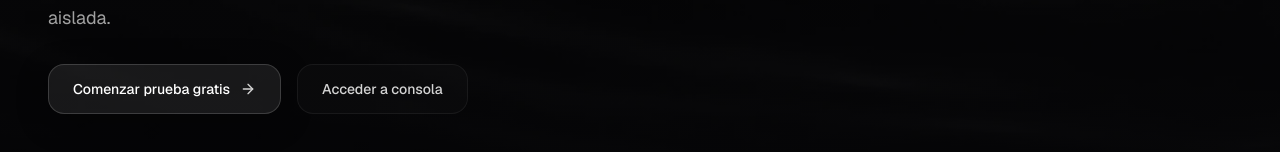
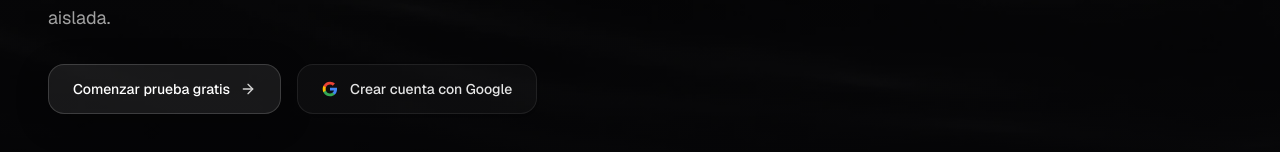
Before and after one commit to PatoCrazy2/shopli-monorepo, a Next.js app in the folder apps/admin/: page / in a window 1280 px wide. Shown: the part 532-684 px from the top of the page. Built offline with nearby package versions, Linux system fonts and the light colour scheme; no server answers.

Commit message:
feat(landing): set secondary CTA button to direct Google account sign-up

```diff
--- a/apps/admin/src/components/landing/HeroSection.tsx
+++ b/apps/admin/src/components/landing/HeroSection.tsx
@@ -1,7 +1,9 @@
 "use client";
 
+import { useState } from "react";
 import Link from "next/link";
 import { ArrowRight } from "lucide-react";
+import { signIn } from "next-auth/react";
 import Hero3DViewer from "./Hero3DViewer";
 
 export default function HeroSection() {
@@ -13,10 +15,12 @@ export default function HeroSection() {
   const subtitleText =
     "Punto de venta offline-first con conciliación en tiempo real, auditorías ciegas de inventario y gestión multi-sucursal aislada.";
 
-  // Base delay para subtítulo: inicia en 1.0s después de las palabras del título
-  const subtitleBaseDelay = 1.0;
-  // Delay por letra: ~7.5ms por carácter (140 caracteres ≈ 1.05s)
-  const letterDelayStep = 0.0075;
+  const [isGoogleLoading, setIsGoogleLoading] = useState(false);
+
+  const handleGoogleClick = () => {
+    setIsGoogleLoading(true);
+    signIn("google", { callbackUrl: "/onboarding" });
+  };
 
   return (
     <main className="relative z-10 min-h-screen flex items-center justify-center max-w-7xl mx-auto px-6 sm:px-12 pt-24 pb-16">
@@ -81,6 +85,7 @@ export default function HeroSection() {
             className="flex flex-wrap items-center gap-4 animate-fade-in"
             style={{ animationDelay: "1.9s", opacity: 0 }}
           >
+            {/* Botón Principal: Comenzar prueba gratis */}
             <Link
               href="/register"
               className="group inline-flex items-center gap-2.5 px-6 py-3.5 rounded-2xl bg-white/[0.08] hover:bg-white/[0.16] text-white font-medium text-sm border border-white/[0.16] backdrop-blur-xl transition-all duration-300 shadow-[0_8px_32px_rgba(0,0,0,0.3)] hover:shadow-[0_12px_32px_rgba(255,255,255,0.08)] cursor-pointer"
@@ -88,12 +93,60 @@ export default function HeroSection() {
               <span>Comenzar prueba gratis</span>
               <ArrowRight className="w-4 h-4 text-neutral-300 transition-transform group-hover:translate-x-0.5 group-hover:text-white" />
             </Link>
-            <Link
-              href="/login"
-              className="inline-flex items-center gap-2 px-6 py-3.5 rounded-2xl bg-white/[0.02] hover:bg-white/[0.06] text-neutral-300 hover:text-white font-medium text-sm border border-white/[0.06] hover:border-white/[0.12] backdrop-blur-md transition-all duration-300 cursor-pointer"
+
+            {/* Botón Secundario: Crear cuenta con Google */}
+            <button
+              type="button"
+              onClick={handleGoogleClick}
+              disabled={isGoogleLoading}
+              className="group inline-flex items-center gap-3 px-6 py-3.5 rounded-2xl bg-white/[0.03] hover:bg-white/[0.08] text-neutral-200 hover:text-white font-medium text-sm border border-white/[0.08] hover:border-white/[0.16] backdrop-blur-md transition-all duration-300 shadow-sm cursor-pointer disabled:opacity-50"
             >
-              <span>Acceder a consola</span>
-            </Link>
+              {isGoogleLoading ? (
+                <svg
+                  className="animate-spin h-4 w-4 text-white"
+                  xmlns="http://www.w3.org/2000/svg"
+                  fill="none"
+                  viewBox="0 0 24 24"
+                >
+                  <circle
+                    className="opacity-25"
+                    cx="12"
+                    cy="12"
+                    r="10"
+                    stroke="currentColor"
+                    strokeWidth="4"
+                  ></circle>
+                  <path
+                    className="opacity-75"
+                    fill="currentColor"
+                    d="M4 12a8 8 0 018-8V0C5.373 0 0 5.373 0 12h4zm2 5.291A7.962 7.962 0 014 12H0c0 3.042 1.135 5.824 3 7.938l3-2.647z"
+                  ></path>
+                </svg>
+              ) : (
+                <svg
+                  className="w-4 h-4 shrink-0 transition-transform duration-300 group-hover:scale-110"
+                  viewBox="0 0 24 24"
+                >
+                  <path
+                    fill="#4285F4"
+                    d="M22.56 12.25c0-.78-.07-1.53-.2-2.25H12v4.26h5.92c-.26 1.37-1.04 2.53-2.21 3.31v2.77h3.57c2.08-1.92 3.28-4.74 3.28-8.09z"
+                  />
+                  <path
+                    fill="#34A853"
+                    d="M12 23c2.97 0 5.46-.98 7.28-2.66l-3.57-2.77c-.98.66-2.23 1.06-3.71 1.06-2.86 0-5.29-1.93-6.16-4.53H2.18v2.84C3.99 20.53 7.7 23 12 23z"
+                  />
+                  <path
+                    fill="#FBBC05"
+                    d="M5.84 14.09c-.22-.66-.35-1.36-.35-2.09s.13-1.43.35-2.09V7.06H2.18C1.43 8.55 1 10.22 1 12s.43 3.45 1.18 4.94l2.85-2.22.81-.63z"
+                  />
+                  <path
+                    fill="#EA4335"
+                    d="M12 5.38c1.62 0 3.06.56 4.21 1.64l3.15-3.15C17.45 2.09 14.97 1 12 1 7.7 1 3.99 3.47 2.18 7.06l3.66 2.84c.87-2.6 3.3-4.52 6.16-4.52z"
+                  />
+                </svg>
+              )}
+              <span>Crear cuenta con Google</span>
+            </button>
           </div>
         </div>
       </div>
```
